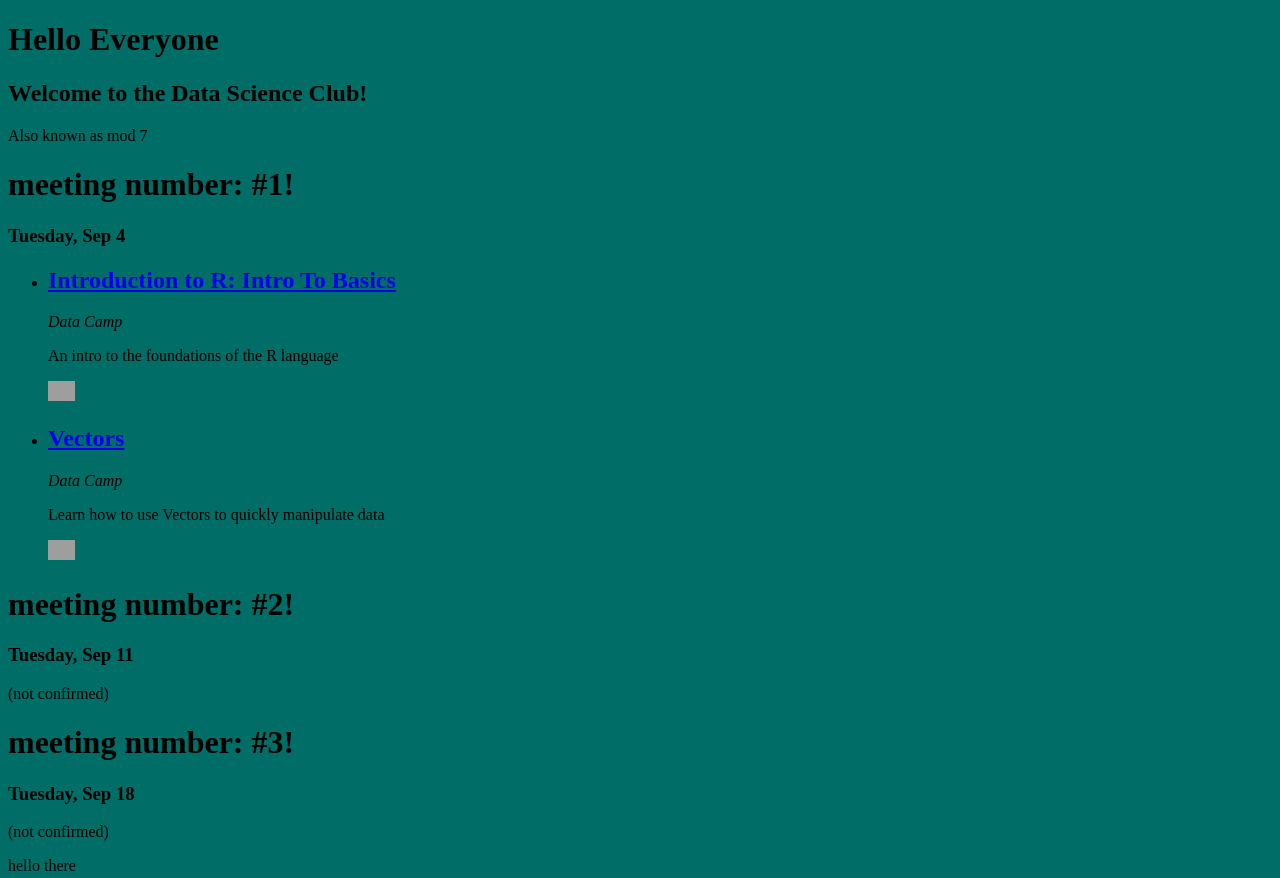
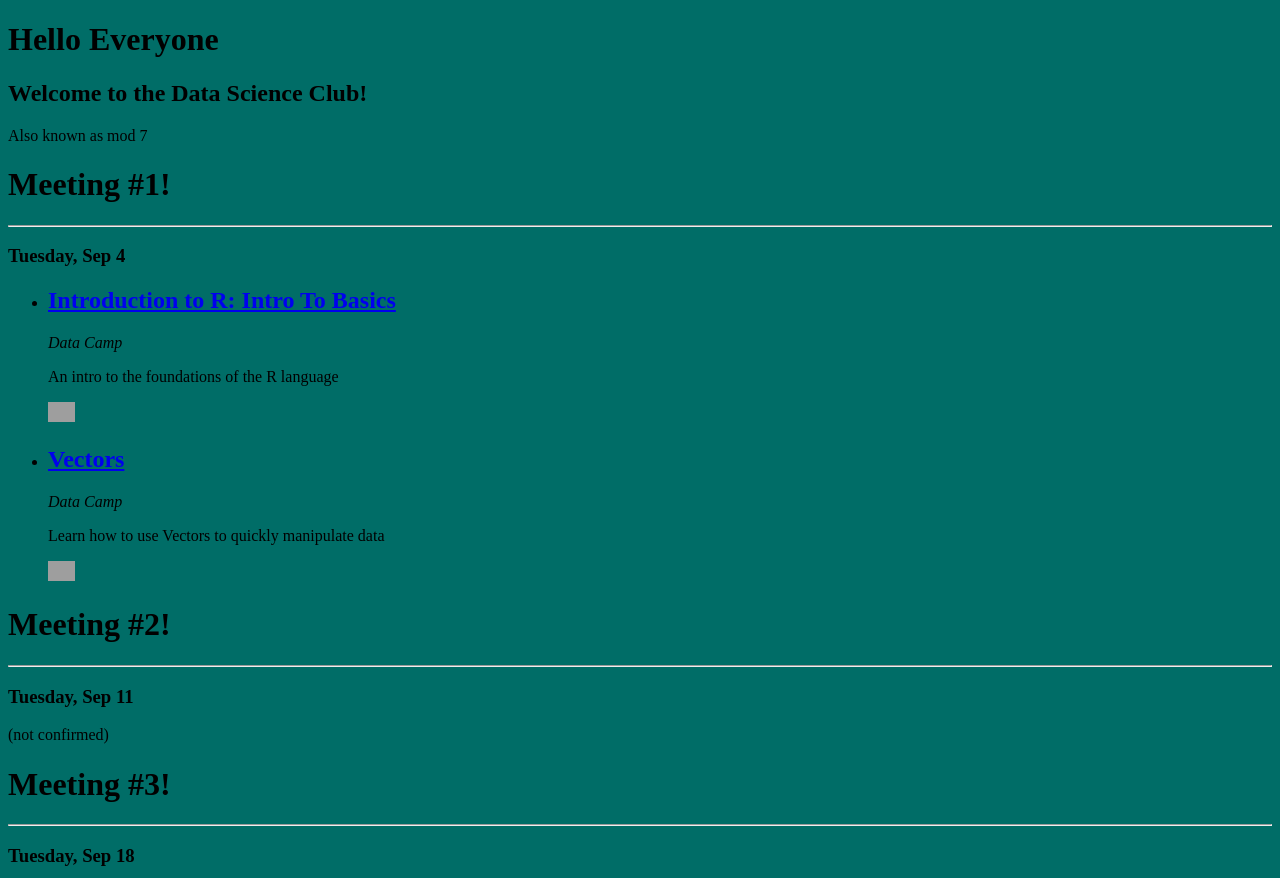
Before and after one commit to MostlyFocusedMike/data-club, a website built with webpack: page index.html in a window 1280 px wide. Shown: the top 878 px of the page. Built offline with nearby package versions, Linux system fonts and the light colour scheme; some packages are replaced by stand-ins of ours; grey boxes are pictures that could not be loaded.

Commit message:
add basic topics

```diff
--- a/src/js/components/meetings/template.html
+++ b/src/js/components/meetings/template.html
@@ -1,9 +1,10 @@
 <p>{{$ctrl.test}}</p>
 <div ng-repeat="meeting in $ctrl.meetings">
-    <h1>meeting number: #{{$index + 1}}!</h1>
+    <h1>Meeting #{{$index + 1}}!</h1>
+    <hr />
     <h3>{{meeting.date | date:'EEEE, MMM d' }}</h3>
     <p ng-if='!meeting.confirmed'>(not confirmed)</p>
-    <div>
+    <ul>
         <topics meeting-id='meeting.id'></topics>
-    </div>
+    </ul>
 </div>
--- a/src/js/components/topics/template.html
+++ b/src/js/components/topics/template.html
@@ -1,4 +1,3 @@
-<ul>
 <li ng-repeat="topic in $ctrl.topics($ctrl.meetingId)">
     <div>
             <h2><a href="{{topic.link}}" target="_blank">{{topic.display_name}}</a></h2>
@@ -9,4 +8,3 @@
             </div>
     </div>
 </li>
-</ul>
```
Also changed, not shown: build/bundle.js. Lines whose indentation alone changed are shown as unchanged.
